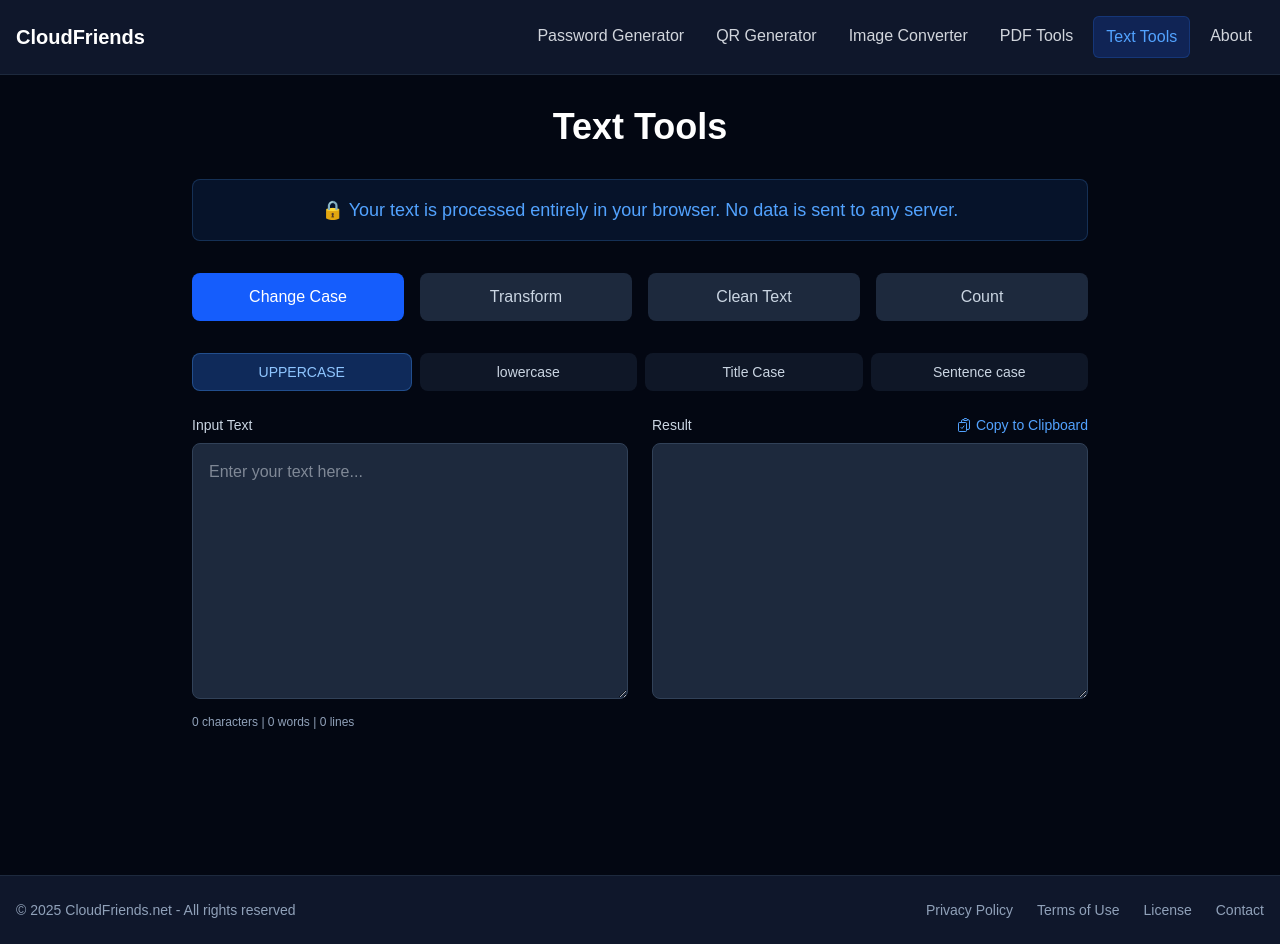
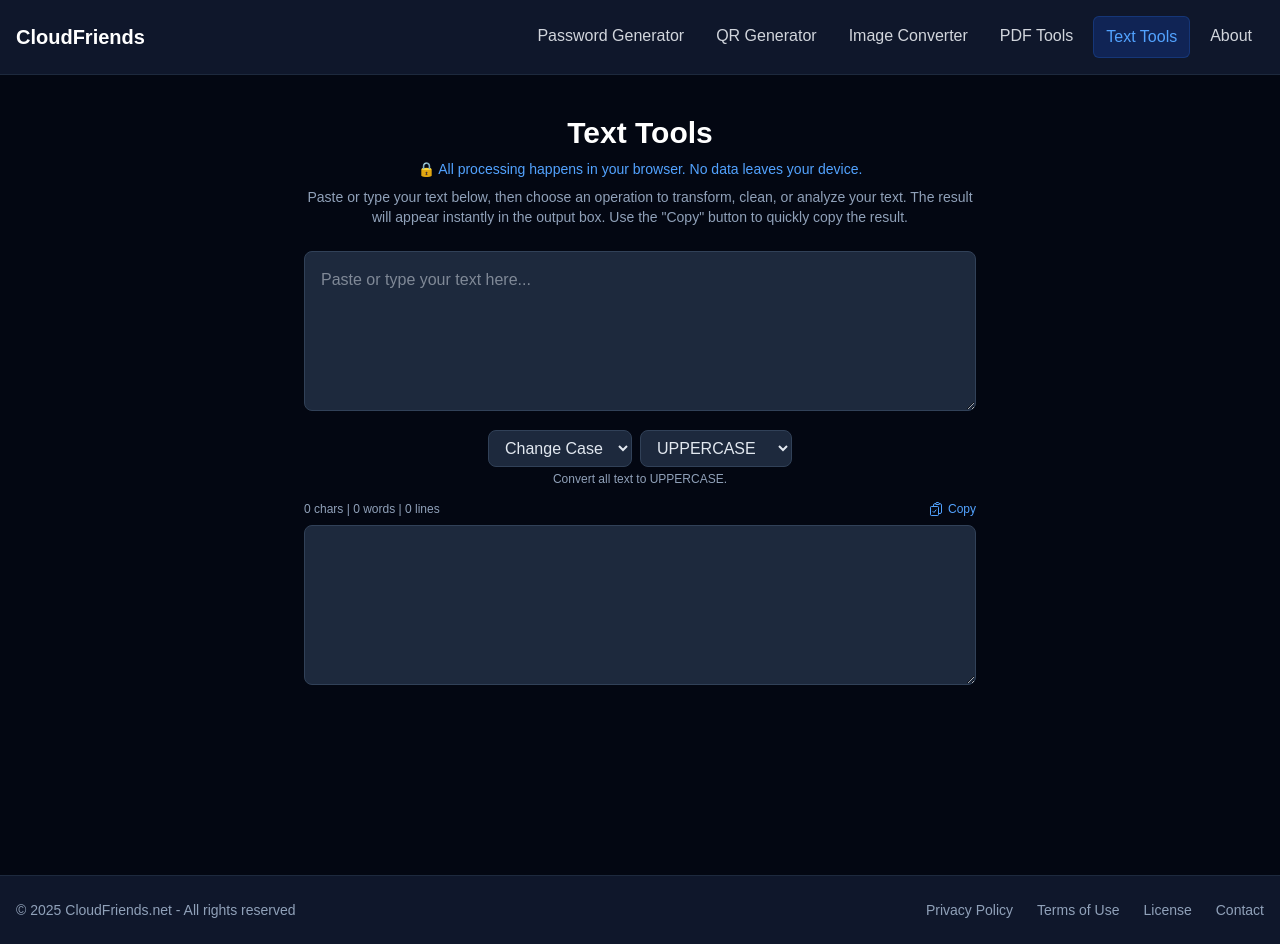
Before and after one commit to cloudfriends-net/cloudfriends, a Next.js app: page /tools/text-tools in a window 1280 px wide. Built offline with nearby package versions, Linux system fonts and the light colour scheme.

Commit message:
Modified text tools.

```diff
--- a/src/app/about/page.tsx
+++ b/src/app/about/page.tsx
@@ -81,19 +81,20 @@
                 Open Source
               </h2>
               <p className="text-slate-300 leading-relaxed">
-                CloudFriends is open source! You can find the source code on{' '}
+                CloudFriends is proudly open source. Explore the code, suggest features, or report issues on{' '}
                 <a
                   href="https://github.com/cloudfriends-net/web-tools"
                   target="_blank"
                   rel="noopener noreferrer"
                   className="text-blue-400 hover:text-blue-300 transition-colors inline-flex items-center gap-1"
+                  aria-label="CloudFriends GitHub Repository"
                 >
                   GitHub
                   <svg className="w-4 h-4" viewBox="0 0 24 24" fill="none" stroke="currentColor" strokeWidth="2">
                     <path d="M10 6H6a2 2 0 00-2 2v10a2 2 0 002 2h10a2 2 0 002-2v-4M14 4h6m0 0v6m0-6L10 14" />
                   </svg>
                 </a>
-                . Feel free to contribute, report issues, or suggest improvements!
+                . Contributions are welcome—help us make CloudFriends even better for everyone!
               </p>
             </section>
 
--- a/src/app/page.tsx
+++ b/src/app/page.tsx
@@ -76,7 +76,7 @@
               </div>
               <h3 className="text-xl font-semibold text-white mb-2">Image Converter</h3>
               <p className="text-slate-300 text-sm">
-                Convert images between different formats easily with preview functionality.
+                Convert images between different formats easily.
               </p>
             </div>
           </Link>
--- a/src/app/tools/text-tools/page.tsx
+++ b/src/app/tools/text-tools/page.tsx
@@ -1,12 +1,41 @@
 'use client'
 
 import { useState, useRef, useEffect } from 'react'
-import { DocumentTextIcon, ClipboardDocumentCheckIcon } from '@heroicons/react/24/outline'
+import { ClipboardDocumentCheckIcon } from '@heroicons/react/24/outline'
 
 type Operation = 'case' | 'transform' | 'clean' | 'count'
 type CaseOption = 'upper' | 'lower' | 'title' | 'sentence'
 type TransformOption = 'reverse' | 'sort' | 'shuffle' | 'removeDuplicates'
 type CleanOption = 'extraSpaces' | 'extraLines' | 'html' | 'trim'
+
+// Add these helper objects above your component:
+const operationDescriptions: Record<Operation, string> = {
+  case: 'Change the capitalization style of your text.',
+  transform: 'Rearrange, sort, or modify lines in your text.',
+  clean: 'Remove unwanted spaces, lines, or HTML tags.',
+  count: 'Count the number of characters, words, and lines.',
+}
+
+const caseDescriptions: Record<CaseOption, string> = {
+  upper: 'Convert all text to UPPERCASE.',
+  lower: 'Convert all text to lowercase.',
+  title: 'Capitalize the first letter of each word.',
+  sentence: 'Capitalize the first letter of each sentence.',
+}
+
+const transformDescriptions: Record<TransformOption, string> = {
+  reverse: 'Reverse the entire text.',
+  sort: 'Sort all lines alphabetically.',
+  shuffle: 'Randomly shuffle all lines.',
+  removeDuplicates: 'Remove duplicate lines.',
+}
+
+const cleanDescriptions: Record<CleanOption, string> = {
+  extraSpaces: 'Replace multiple spaces with a single space.',
+  extraLines: 'Replace multiple blank lines with a single line.',
+  html: 'Remove all HTML tags from the text.',
+  trim: 'Trim spaces from the start and end of each line.',
+}
 
 export default function TextTools() {
   const [text, setText] = useState('')
@@ -23,6 +52,8 @@
   useEffect(() => {
     if (text) {
       processText()
+    } else {
+      setOutput('')
     }
   }, [text, selectedOperation, selectedCaseOption, selectedTransformOption, selectedCleanOption])
 
@@ -52,7 +83,6 @@
         result = processCleanOperation(text, selectedCleanOption)
         break
       case 'count':
-        // Count operation just shows stats, no text transformation
         result = text
         break
     }
@@ -126,192 +156,125 @@
   }
 
   return (
-    <main className="min-h-screen bg-gray-950">
-      <div className="container mx-auto px-4 py-8">
-        <h1 className="text-4xl font-bold text-center mb-8 text-white">Text Tools</h1>
+    <main className="min-h-screen bg-gray-950 flex flex-col items-center py-10 px-2">
+      <div className="w-full max-w-2xl">
+        <h1 className="text-3xl font-bold text-center mb-2 text-white">Text Tools</h1>
+        <p className="text-blue-400 text-center mb-2 text-sm">
+          🔒 All processing happens in your browser. No data leaves your device.
+        </p>
+        <p className="text-slate-400 text-center mb-6 text-sm">
+          Paste or type your text below, then choose an operation to transform, clean, or analyze your text.
+          The result will appear instantly in the output box. Use the "Copy" button to quickly copy the result.
+        </p>
 
-        <div className="max-w-4xl mx-auto mb-8 p-4 bg-blue-500/10 border border-blue-400/20 rounded-lg text-center">
-          <p className="text-blue-400 text-lg">
-            🔒 Your text is processed entirely in your browser. No data is sent to any server.
-          </p>
-        </div>
+        {/* Input */}
+        <textarea
+          value={text}
+          onChange={(e) => setText(e.target.value)}
+          className="w-full h-40 bg-slate-800 text-slate-200 rounded-lg p-4 border border-slate-700 focus:outline-none focus:ring-2 focus:ring-blue-500 mb-3"
+          placeholder="Paste or type your text here..."
+        />
 
-        <div className="max-w-4xl mx-auto">
-          {/* Operation Selection */}
-          <div className="flex space-x-4 mb-8">
-            <button
-              onClick={() => setSelectedOperation('case')}
-              className={`flex-1 py-3 px-4 rounded-lg text-center transition-colors ${
-                selectedOperation === 'case'
-                  ? 'bg-blue-600 text-white'
-                  : 'bg-slate-800 text-slate-300 hover:bg-slate-700'
-              }`}
+        {/* Operation selection */}
+        <div className="flex flex-wrap gap-2 mb-1 justify-center">
+          <select
+            value={selectedOperation}
+            onChange={e => setSelectedOperation(e.target.value as Operation)}
+            className="bg-slate-800 text-slate-200 rounded-lg px-3 py-2 border border-slate-700 focus:outline-none"
           >
-              Change Case
-            </button>
-            <button
-              onClick={() => setSelectedOperation('transform')}
-              className={`flex-1 py-3 px-4 rounded-lg text-center transition-colors ${
-                selectedOperation === 'transform'
-                  ? 'bg-blue-600 text-white'
-                  : 'bg-slate-800 text-slate-300 hover:bg-slate-700'
-              }`}
+            <option value="case">Change Case</option>
+            <option value="transform">Transform</option>
+            <option value="clean">Clean</option>
+            <option value="count">Count</option>
+          </select>
+
+          {selectedOperation === 'case' && (
+            <select
+              value={selectedCaseOption}
+              onChange={e => setSelectedCaseOption(e.target.value as CaseOption)}
+              className="bg-slate-800 text-slate-200 rounded-lg px-3 py-2 border border-slate-700 focus:outline-none"
             >
-              Transform
-            </button>
-            <button
-              onClick={() => setSelectedOperation('clean')}
-              className={`flex-1 py-3 px-4 rounded-lg text-center transition-colors ${
-                selectedOperation === 'clean'
-                  ? 'bg-blue-600 text-white'
-                  : 'bg-slate-800 text-slate-300 hover:bg-slate-700'
-              }`}
-            >
-              Clean Text
-            </button>
-            <button
-              onClick={() => setSelectedOperation('count')}
-              className={`flex-1 py-3 px-4 rounded-lg text-center transition-colors ${
-                selectedOperation === 'count'
-                  ? 'bg-blue-600 text-white'
-                  : 'bg-slate-800 text-slate-300 hover:bg-slate-700'
-              }`}
-            >
-              Count
-            </button>
-          </div>
-
-          {/* Sub-options based on operation */}
-          <div className="mb-6">
-            {selectedOperation === 'case' && (
-              <div className="flex space-x-2">
-                {[
-                  { value: 'upper', label: 'UPPERCASE' },
-                  { value: 'lower', label: 'lowercase' },
-                  { value: 'title', label: 'Title Case' },
-                  { value: 'sentence', label: 'Sentence case' },
-                ].map(option => (
-                  <button
-                    key={option.value}
-                    onClick={() => setSelectedCaseOption(option.value as CaseOption)}
-                    className={`flex-1 py-2 px-3 text-sm rounded-lg text-center transition-colors ${
-                      selectedCaseOption === option.value
-                        ? 'bg-blue-500/30 text-blue-300 border border-blue-400/30'
-                        : 'bg-slate-800/50 text-slate-300 hover:bg-slate-700/50'
-                    }`}
-                  >
-                    {option.label}
-                  </button>
-                ))}
-              </div>
+              <option value="upper">UPPERCASE</option>
+              <option value="lower">lowercase</option>
+              <option value="title">Title Case</option>
+              <option value="sentence">Sentence case</option>
+            </select>
           )}
 
           {selectedOperation === 'transform' && (
-              <div className="flex space-x-2">
-                {[
-                  { value: 'reverse', label: 'Reverse Text' },
-                  { value: 'sort', label: 'Sort Lines' },
-                  { value: 'shuffle', label: 'Shuffle Lines' },
-                  { value: 'removeDuplicates', label: 'Remove Duplicates' },
-                ].map(option => (
-                  <button
-                    key={option.value}
-                    onClick={() => setSelectedTransformOption(option.value as TransformOption)}
-                    className={`flex-1 py-2 px-3 text-sm rounded-lg text-center transition-colors ${
-                      selectedTransformOption === option.value
-                        ? 'bg-blue-500/30 text-blue-300 border border-blue-400/30'
-                        : 'bg-slate-800/50 text-slate-300 hover:bg-slate-700/50'
-                    }`}
+            <select
+              value={selectedTransformOption}
+              onChange={e => setSelectedTransformOption(e.target.value as TransformOption)}
+              className="bg-slate-800 text-slate-200 rounded-lg px-3 py-2 border border-slate-700 focus:outline-none"
             >
-                    {option.label}
-                  </button>
-                ))}
-              </div>
+              <option value="reverse">Reverse Text</option>
+              <option value="sort">Sort Lines</option>
+              <option value="shuffle">Shuffle Lines</option>
+              <option value="removeDuplicates">Remove Duplicates</option>
+            </select>
           )}
 
           {selectedOperation === 'clean' && (
-              <div className="flex space-x-2">
-                {[
-                  { value: 'extraSpaces', label: 'Remove Extra Spaces' },
-                  { value: 'extraLines', label: 'Remove Extra Lines' },
-                  { value: 'html', label: 'Remove HTML Tags' },
-                  { value: 'trim', label: 'Trim Lines' },
-                ].map(option => (
-                  <button
-                    key={option.value}
-                    onClick={() => setSelectedCleanOption(option.value as CleanOption)}
-                    className={`flex-1 py-2 px-3 text-sm rounded-lg text-center transition-colors ${
-                      selectedCleanOption === option.value
-                        ? 'bg-blue-500/30 text-blue-300 border border-blue-400/30'
-                        : 'bg-slate-800/50 text-slate-300 hover:bg-slate-700/50'
-                    }`}
+            <select
+              value={selectedCleanOption}
+              onChange={e => setSelectedCleanOption(e.target.value as CleanOption)}
+              className="bg-slate-800 text-slate-200 rounded-lg px-3 py-2 border border-slate-700 focus:outline-none"
             >
-                    {option.label}
-                  </button>
-                ))}
-              </div>
+              <option value="extraSpaces">Remove Extra Spaces</option>
+              <option value="extraLines">Remove Extra Lines</option>
+              <option value="html">Remove HTML Tags</option>
+              <option value="trim">Trim Lines</option>
+            </select>
           )}
         </div>
 
-          {/* Input/Output Area */}
-          <div className="grid md:grid-cols-2 gap-6">
-            {/* Input */}
-            <div className="space-y-2">
-              <label className="block text-slate-300 text-sm font-medium mb-2">Input Text</label>
-              <textarea
-                value={text}
-                onChange={(e) => setText(e.target.value)}
-                className="w-full h-64 bg-slate-800 text-slate-200 rounded-lg p-4 border border-slate-700 focus:outline-none focus:ring-2 focus:ring-blue-500"
-                placeholder="Enter your text here..."
-              ></textarea>
-              <div className="text-xs text-slate-400">
-                {stats.chars} characters | {stats.words} words | {stats.lines} lines
-              </div>
+        {/* Dynamic helper text */}
+        <div className="mb-3 text-center text-xs text-slate-400 min-h-[1.5em]">
+          {selectedOperation === 'case' && caseDescriptions[selectedCaseOption]}
+          {selectedOperation === 'transform' && transformDescriptions[selectedTransformOption]}
+          {selectedOperation === 'clean' && cleanDescriptions[selectedCleanOption]}
+          {selectedOperation === 'count' && operationDescriptions.count}
+          {!['case', 'transform', 'clean', 'count'].includes(selectedOperation) && operationDescriptions[selectedOperation]}
         </div>
 
         {/* Output */}
-            <div className="space-y-2">
-              <div className="flex justify-between items-center mb-2">
-                <label className="block text-slate-300 text-sm font-medium">Result</label>
+        <div className="mb-2 flex items-center justify-between">
+          <span className="text-slate-400 text-xs">
+            {stats.chars} chars | {stats.words} words | {stats.lines} lines
+          </span>
           <button
             onClick={copyToClipboard}
-                  className="inline-flex items-center text-sm text-blue-400 hover:text-blue-300 transition-colors"
+            className="inline-flex items-center text-xs text-blue-400 hover:text-blue-300 transition-colors"
           >
             <ClipboardDocumentCheckIcon className="h-4 w-4 mr-1" />
-                  {copied ? 'Copied!' : 'Copy to Clipboard'}
+            {copied ? 'Copied!' : 'Copy'}
           </button>
         </div>
         <textarea
           ref={outputRef}
           value={output}
           readOnly
-                className="w-full h-64 bg-slate-800 text-slate-200 rounded-lg p-4 border border-slate-700 focus:outline-none"
-              ></textarea>
+          className="w-full h-40 bg-slate-800 text-slate-200 rounded-lg p-4 border border-slate-700 focus:outline-none mb-2"
+        />
 
-              {/* Stats Display for Count Operation */}
+        {/* Stats for Count */}
         {selectedOperation === 'count' && (
-                <div className="bg-slate-800 p-4 rounded-lg border border-slate-700 mt-4">
-                  <h3 className="text-white font-semibold mb-3">Text Statistics</h3>
-                  <div className="grid grid-cols-3 gap-4">
-                    <div className="bg-slate-700/50 p-3 rounded-lg text-center">
-                      <div className="text-blue-400 text-xl font-bold">{stats.chars}</div>
-                      <div className="text-slate-400 text-sm">Characters</div>
+          <div className="bg-slate-800 p-4 rounded-lg border border-slate-700 mt-2 flex justify-around text-center">
+            <div>
+              <div className="text-blue-400 text-lg font-bold">{stats.chars}</div>
+              <div className="text-slate-400 text-xs">Characters</div>
             </div>
-                    <div className="bg-slate-700/50 p-3 rounded-lg text-center">
-                      <div className="text-blue-400 text-xl font-bold">{stats.words}</div>
-                      <div className="text-slate-400 text-sm">Words</div>
+            <div>
+              <div className="text-blue-400 text-lg font-bold">{stats.words}</div>
+              <div className="text-slate-400 text-xs">Words</div>
             </div>
-                    <div className="bg-slate-700/50 p-3 rounded-lg text-center">
-                      <div className="text-blue-400 text-xl font-bold">{stats.lines}</div>
-                      <div className="text-slate-400 text-sm">Lines</div>
-                    </div>
+            <div>
+              <div className="text-blue-400 text-lg font-bold">{stats.lines}</div>
+              <div className="text-slate-400 text-xs">Lines</div>
             </div>
           </div>
         )}
       </div>
-          </div>
-        </div>
-      </div>
     </main>
   )
 }
```
Lines whose indentation alone changed are shown as unchanged.
